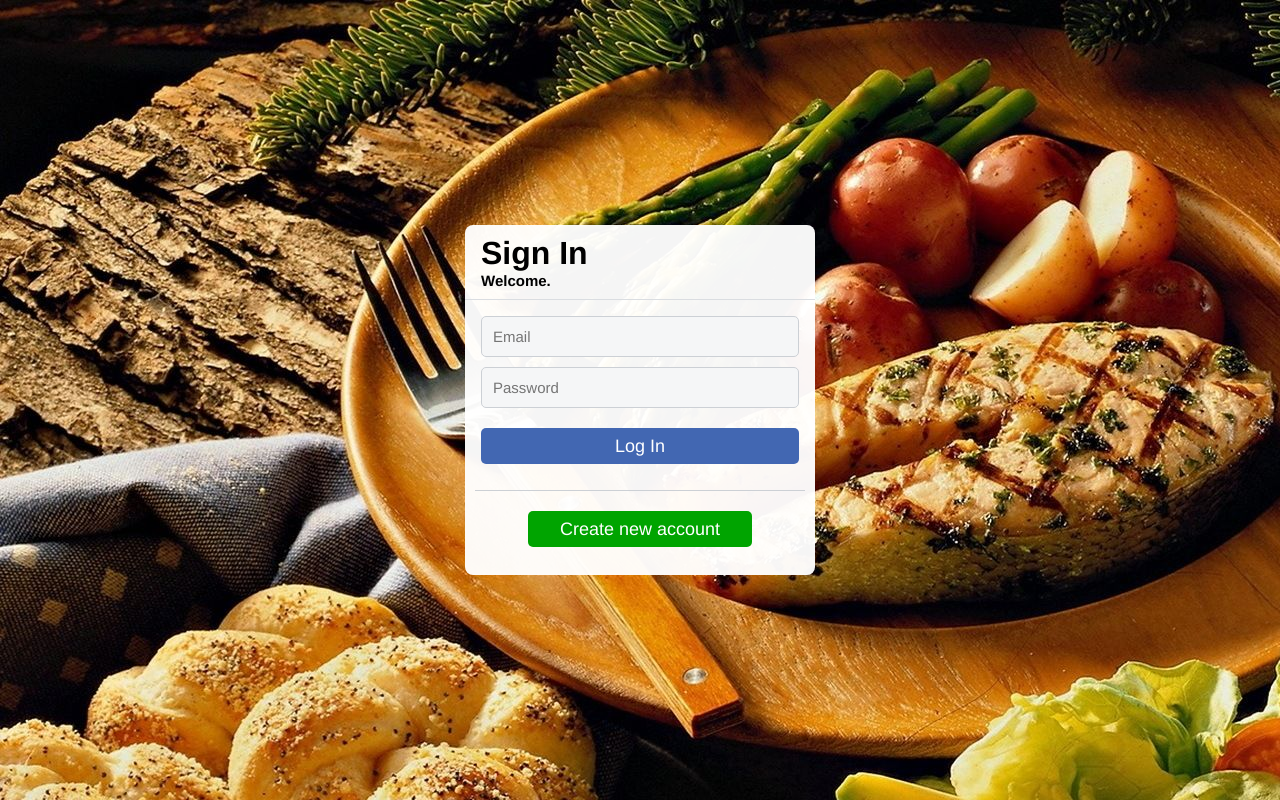
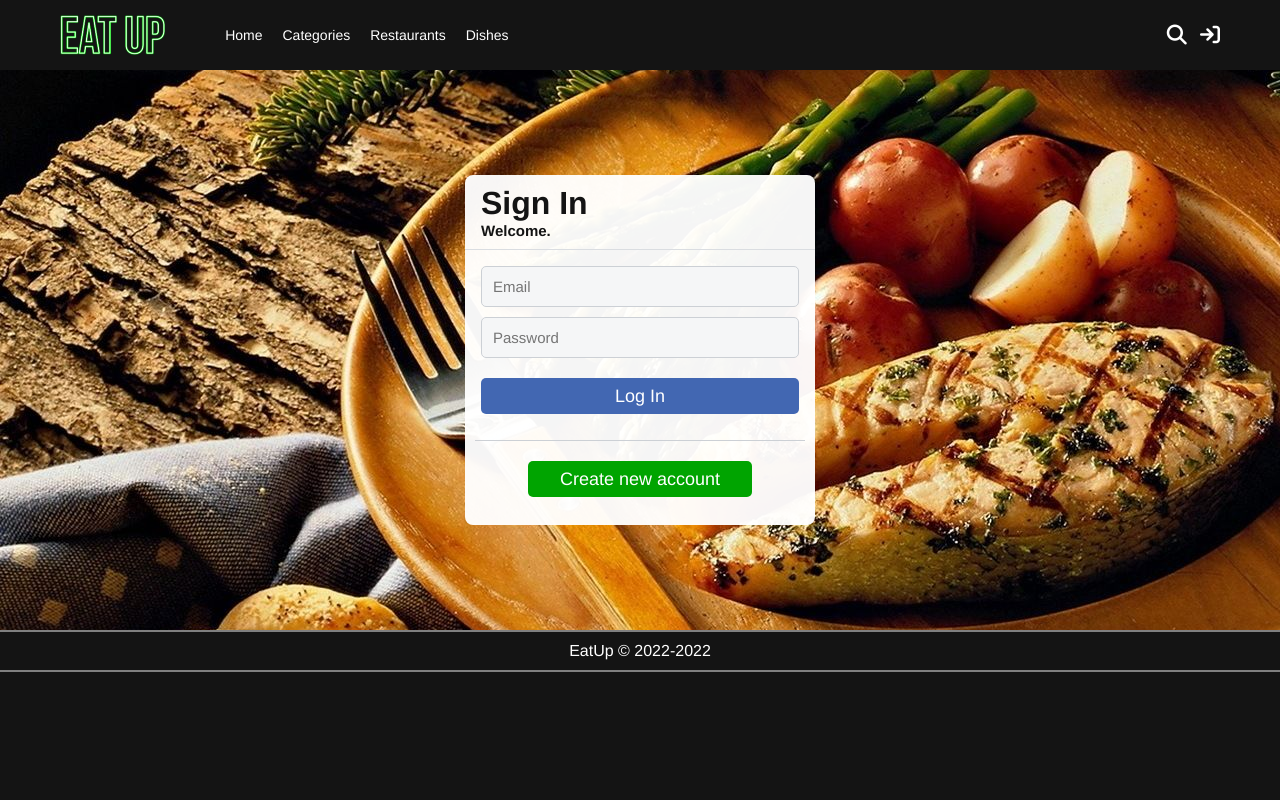
Before and after one commit to PedroVe1oso/SIUUUU, a PHP site: page /pages/login.php in a window 1280 px wide. Run offline with PHP 8.4, Linux system fonts and the light colour scheme; some libraries are stand-ins or nearby versions.

Commit message:
Action logout now in use, created Login page

```diff
--- a/website/css/signUpIn.css
+++ b/website/css/signUpIn.css
@@ -1,11 +1,6 @@
-html,
-body {
-    height: 100%;
-}
-
 .signUpAndInContainer{
     background: url("../assets/images/food1.jpg") no-repeat fixed;
-    height: 100vh;
+    height: 70vh;
     display: flex;
     align-items: center;
     justify-content: center;
@@ -32,6 +27,7 @@ body {
 }
 
 .header {
+    color: #141414;
     padding: 10px 16px;
 }
 
--- a/website/css/style.css
+++ b/website/css/style.css
@@ -17,6 +17,16 @@ header {
     margin-bottom: 70px;
 }
 
-main {
+main,
+footer {
     color: #ffffff;
 }
+
+footer {
+    width: 100%;
+    background-color: #141414;
+    text-align: center;
+    padding: 10px;
+    border-top: #808080 solid 2px;
+    border-bottom: #808080 solid 2px;
+}
--- /dev/null
+++ b/website/pages/login.php
@@ -0,0 +1,15 @@
+<?php
+declare(strict_types = 1);
+
+require_once(__DIR__ . '/../includes/classes/Session.php');
+$session = new Session();
+
+require_once(__DIR__ . '/../database/config.php');
+
+require_once(__DIR__ . '/../templates/common.tpl.php');
+
+
+drawHeader($session);
+drawLoginForm();
+drawFooter();
+?>
--- a/website/templates/common.tpl.php
+++ b/website/templates/common.tpl.php
@@ -14,6 +14,7 @@ require_once(__DIR__ . '/../includes/classes/Session.php');
         <meta http-equiv="X-UA-Compatible" content="ie=edge">
         <link rel="stylesheet" type="text/css" href="/website/css/style.css">
         <link rel="stylesheet" type="text/css" href="/website/css/navbar.css">
+        <link rel="stylesheet" type="text/css" href="/website/css/signUpIn.css">
         <script src="https://kit.fontawesome.com/3b04e89a84.js" crossorigin="anonymous"></script>
     </head>
     <body>
@@ -56,25 +57,49 @@ require_once(__DIR__ . '/../includes/classes/Session.php');
         </main>
 
         <footer>
-            EatUp &copy; 3022
+            <p>EatUp &copy; 2022-<?php $today = date("Y"); echo $today?></p>
         </footer>
     </body>
 </html>
 <?php } ?>
 
 <?php function drawLoginIcon() { ?>
-    <a href="login.php">
+    <a href="./pages/login.php">
         <i class="fas fa-sign-in"></i>
     </a>
 <?php } ?>
 
+<?php function drawLoginForm() { ?>
+    <section class="signUpAndInContainer">
+        <div class="signInContainer">
+            <div class="header">
+                <h1>Sign In</h1>
+                <h2>Welcome.</h2>
+            </div>
+            <form action="../actions/action_login.php" method="POST">
+                <div class="userDetails">
+                    <input type="text" name="email" placeholder="Email" required>
+                    <input type="password" name="password" placeholder="Password" required>
+                </div>
+                <div class="logInButton">
+                    <input type="submit" name="submitButton" value="Log In">
+                </div>
+            </form>
+            <div class="divide"></div>
+            <div class="registerButton">
+                <button onclick="document.location='register.php'">Create new account</button>
+            </div>
+        </div>
+    </section>
+<?php } ?>
+
 <?php function drawLogoutForm(Session $session) { ?>
-    <form action="/website/actions/action_logout.php" method="post" class="logout">
+    <form action="../actions/action_logout.php" method="post" class="logoutContainer">
         <a href="profile.php">
             <i class="fas fa-user"></i>
         </a>
-        <button type="submit">Logout
-<!--            <i class="fas fa-sign-out"></i>-->
+        <button type="submit">
+            <i class="fas fa-sign-out"></i>
         </button>
     </form>
 <?php } ?>
```
